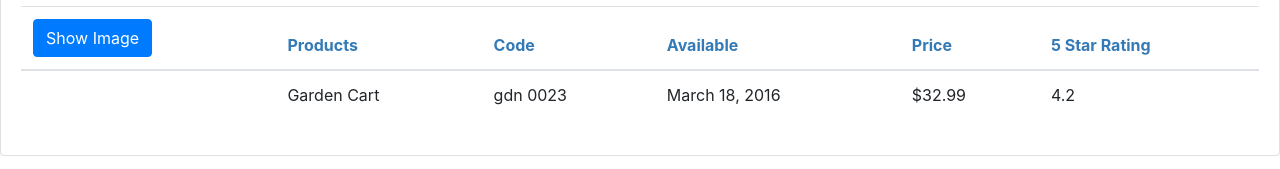
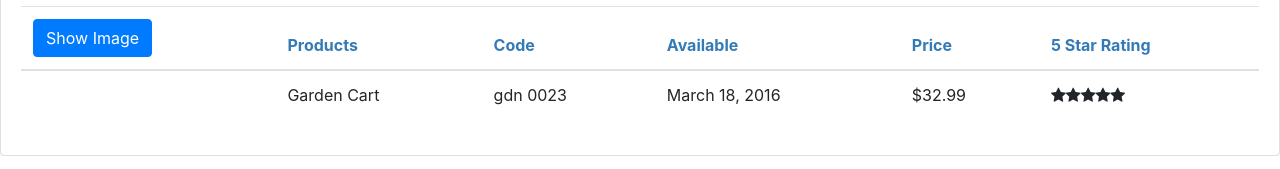
Before and after one commit to umair719/angular, an Angular app: page / in a window 1280 px wide. Shown: the part 202-371 px from the top of the page. Built offline with nearby package versions, Linux system fonts and the light colour scheme.

Commit message:
updated app to add stars instead of numberic rating

```diff
--- a/src/app/app.module.ts
+++ b/src/app/app.module.ts
@@ -5,13 +5,14 @@
 import {AppComponent} from './app.component';
 import {ProductListComponent} from './products/product-list.component';
 import {ConvertToSpacesPipe} from './shared/convert-to-spaces.pipe';
+import {StarComponent} from './shared/star.component';
 
 @NgModule({
     declarations: [
         AppComponent,
         ProductListComponent,
-        ConvertToSpacesPipe
-    ],
+        ConvertToSpacesPipe,
+        StarComponent ],
     imports: [
         BrowserModule,
         FormsModule
--- a/src/app/products/product-list.component.html
+++ b/src/app/products/product-list.component.html
@@ -41,7 +41,7 @@
                     <td>{{product.productCode | lowercase | convertToSpaces: '-' }}</td>
                     <td>{{product.releaseDate}}</td>
                     <td>{{product.price | currency: 'USD':'symbol':'1.2-2'}}</td>
-                    <td>{{product.starRating}}</td>
+                    <td><pm-star></pm-star></td>
                 </tr>
                 </tbody>
             </table>
--- /dev/null
+++ b/src/app/shared/star.component.ts
@@ -0,0 +1,18 @@
+import {Component, OnChanges} from '@angular/core';
+
+@Component({
+    selector: 'pm-star',
+    templateUrl: './star.component.html',
+    styleUrls: ['./star.component.css']
+})
+
+export class StarComponent implements OnChanges {
+
+    rating: number = 4;
+    starWidth: number;
+
+    ngOnChanges(): void {
+        this.starWidth = this.rating * 75 / 5;
+    }
+
+}
```
Also changed, not shown: src/app/shared/star.component.html (indentation only).
